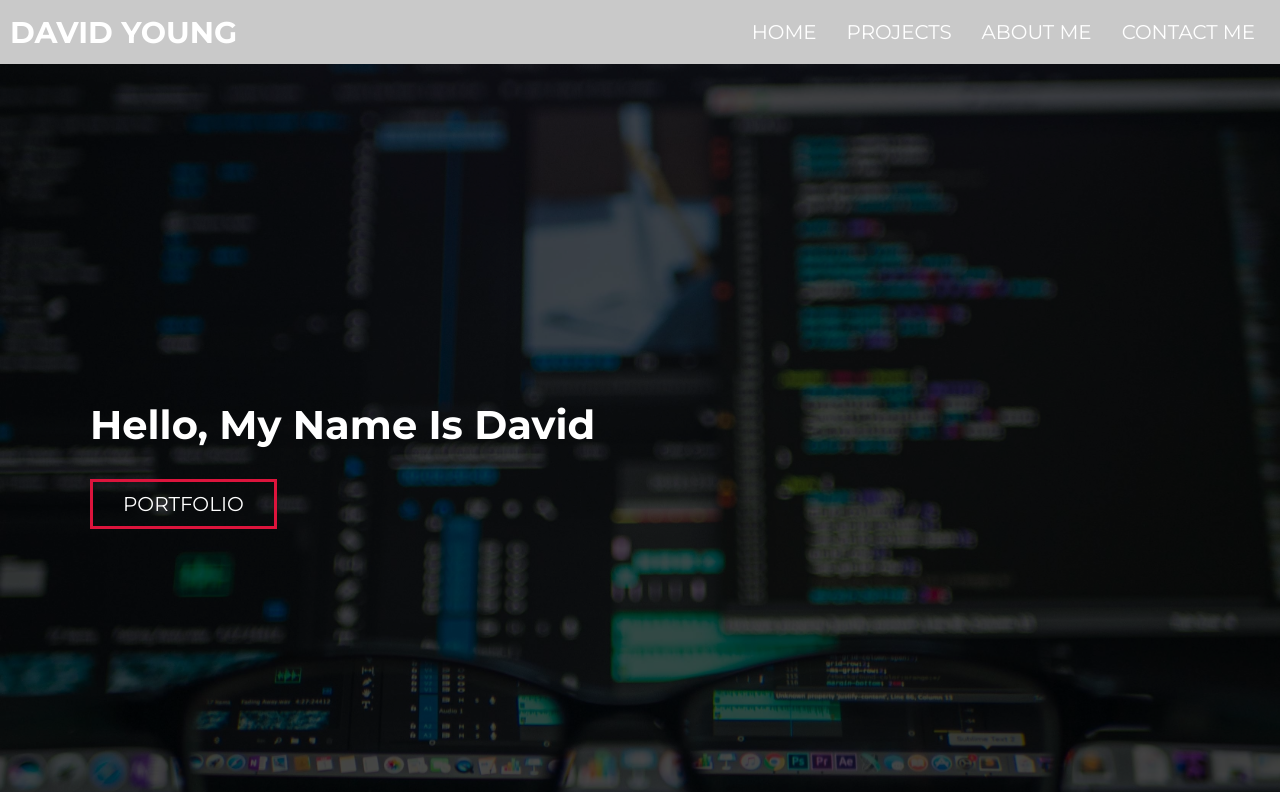
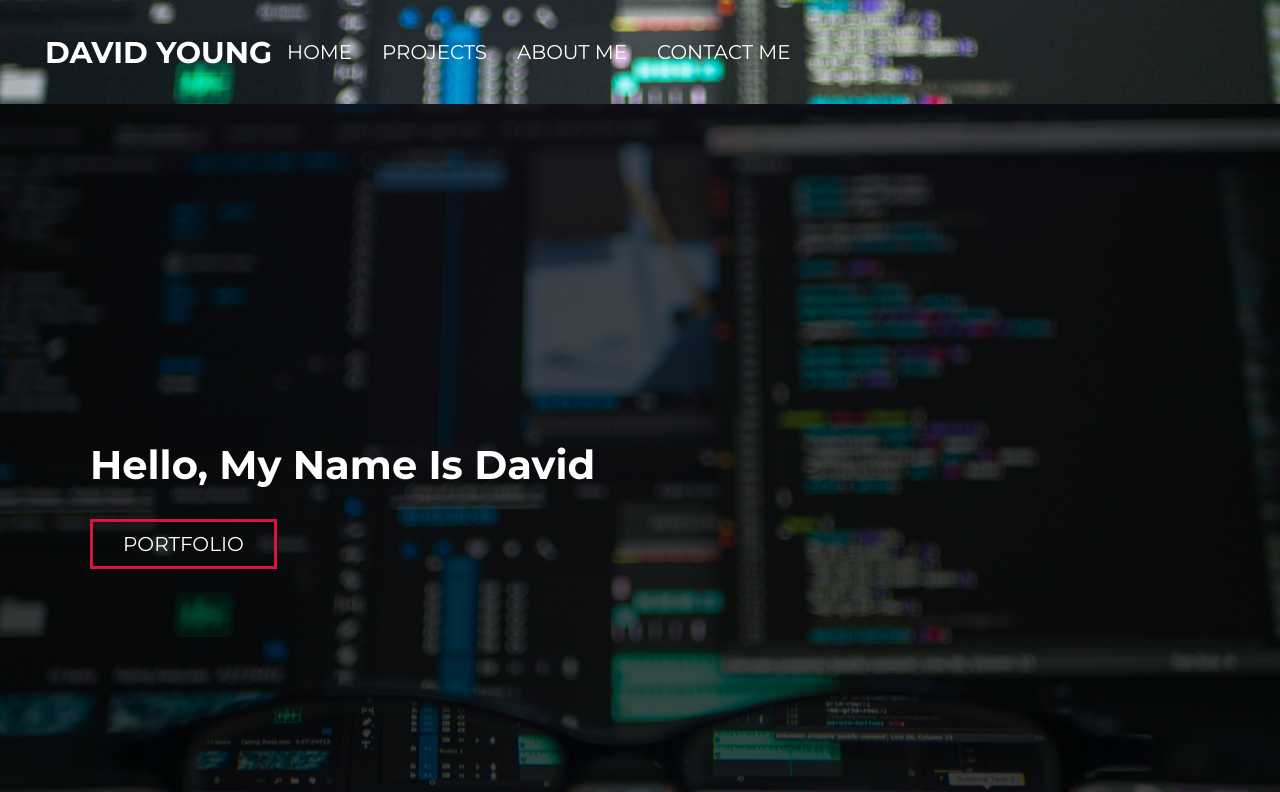
Before and after one commit to DY9040/Portfolio, a plain HTML site: page index.html in a window 1280 px wide. Shown: the top 792 px of the page. Drawn offline with Linux system fonts and the light colour scheme.

Commit message:
fixed header

```diff
--- a/assests/css/style.css
+++ b/assests/css/style.css
@@ -63,19 +63,22 @@ text-transform: uppercase;
 color: #fff;
 }
 /* Header section */
-#header {
-    position: sticky;
+header {
+    padding: 20px 35px;
     display: flex;
     justify-content: space-between;
+    flex-wrap: wrap;
+    position: -webkit-sticky;
+    position: sticky;
+    top: 0;
+    background-image: url("../images/hero-port.jpg");
+    background-size: cover;
+    background-attachment: fixed;
+    background-position: 80%;
     z-index: 9999;
-    left: 0;
-    top: 0;
-    width: 100%;
-    height: auto;
 }
 .header {
     min-height: 8vh;
-    background-color: rgba(31, 30, 30, 0.24);
 }
 .header .nav-bar {
     display: flex;
--- a/index.html
+++ b/index.html
@@ -20,17 +20,17 @@
                             <ul>
                                 <!-- List item element -->
                                 <li>
-                                    <a href="#">Home</a>
+                                    <a href="#home">Home</a>
                                 </li>
                                 <li>
                                     <!-- Anchor Element -->
-                                    <a href="#">Projects</a>
+                                    <a href="#projects">Projects</a>
                                 </li>
                                 <li>
-                                    <a href="#">About Me</a>
+                                    <a href="#about">About Me</a>
                                 </li>
                                 <li>
-                                    <a href="#">Contact Me</a>
+                                    <a href="#contact">Contact Me</a>
                                 </li>
                         </div>
                     </div>
```
